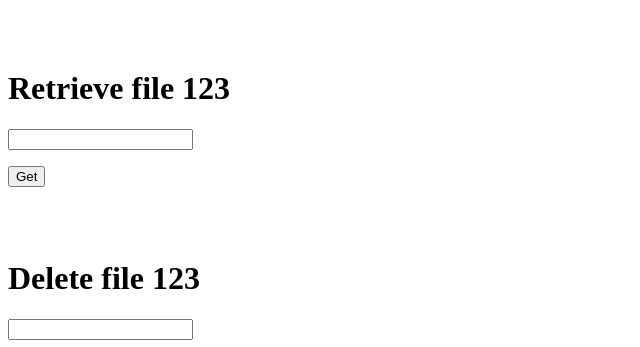
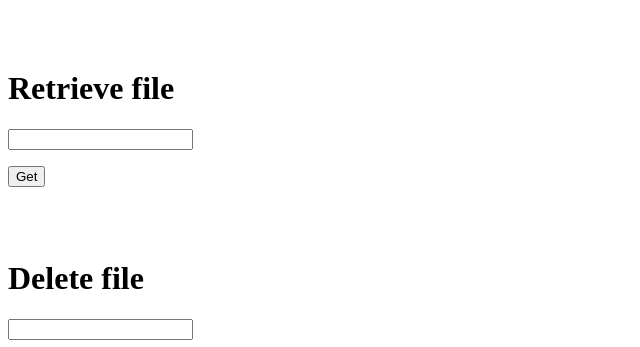
Before and after one commit to TuanDang1996/FileSystemManager, a plain HTML site: page source/index.html in a window 1280 px wide. Shown: the part 141-488 px from the top of the page, without its empty margins (0-640 px from the left). Drawn offline with Linux system fonts and the light colour scheme.

Commit message:
complete

```diff
--- a/source/index.html
+++ b/source/index.html
@@ -1,7 +1,7 @@
 <!DOCTYPE html>
 <html lang="en">
   <head>
-    <title>File Upload 123</title>
+    <title>File Upload</title>
   </head>
   <body>
     <h1>File Upload</h1>
@@ -11,14 +11,14 @@
     </form>
     <br/>
     <br/>
-    <h1>Retrieve file 123</h1>
+    <h1>Retrieve file</h1>
    <form method="GET" action="/retrieveFile">
       <p><input type="input" name="filename"></p>
       <p><input type="submit" value="Get"></p>
     </form>
   <br/>
     <br/>
-    <h1>Delete file 123</h1>
+    <h1>Delete file</h1>
    <form method="GET" action="/deleteFile">
       <p><input type="input" name="filename"></p>
       <p><input type="submit" value="Delete"></p>
```
Also changed, not shown: docs/terminal_successful.png (added), 2 other files.
